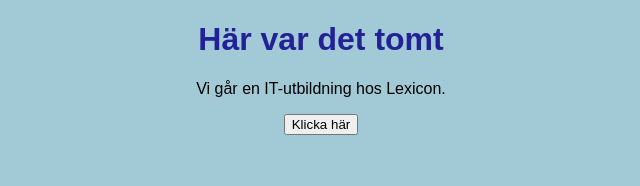
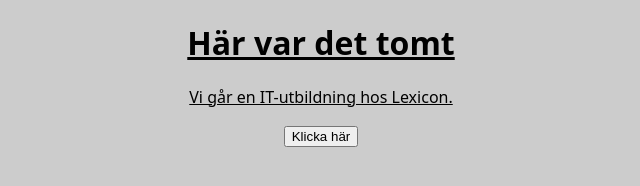
Before and after one commit to Lartzzz/lexicon2026-grupp4-torsdag, a plain HTML site: page index.html in a window 1280 px wide. Shown: the whole page, without its empty margins (319-959 px from the left). Drawn offline with Linux system fonts and the light colour scheme.

Commit message:
Ändrat färger, lagt till underline.

```diff
--- a/style.css
+++ b/style.css
@@ -1,6 +1,7 @@
 body {
-   font-family: Arial, sans-serif;
-   background-color: rgb(161, 201, 214);
+   font-family: system-ui;
+   background-color: rgb(204, 204, 204);
    text-align: center;
+   text-decoration: underline;
 }
-h1 { color: rgb(34, 34, 150); }
+h1 { color: rgb(0, 0, 0); }
```
